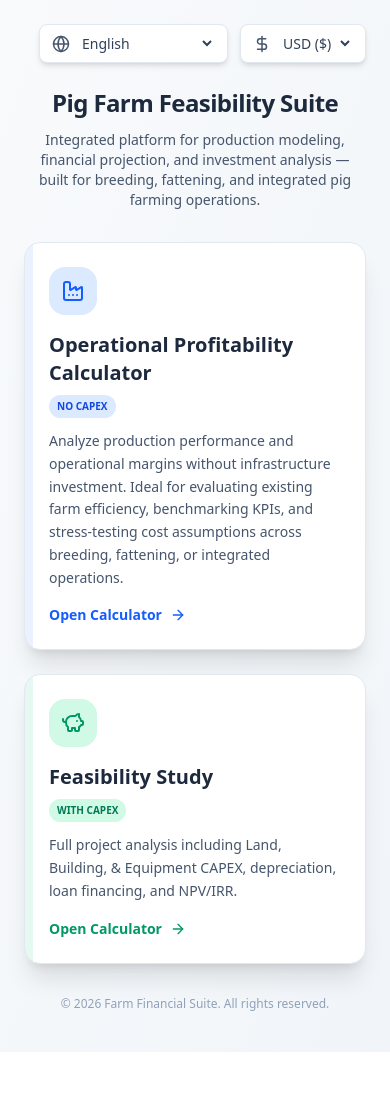
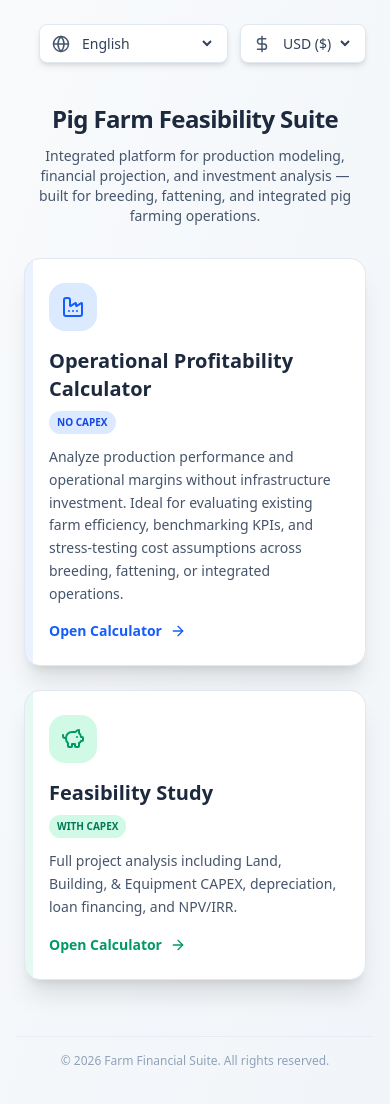
Before and after one commit to straintrack8-afk/FSPigFarm, a React (Vite) app: page / in a window 390 px wide. Shown: the top 1104 px of the page. Before the commit the page ends 1052 px from the top, so only its background shows below. Built offline with nearby package versions, Linux system fonts and the light colour scheme.

Commit message:
Fix(root): add extra padding in WelcomePage to prevent overlapping on mobile

```diff
--- a/src/WelcomePage.jsx
+++ b/src/WelcomePage.jsx
@@ -71,7 +71,7 @@ export default function WelcomePage({ onSelectMode }) {
     const t = welcomeTranslations[language];
 
     return (
-        <div className="min-h-screen bg-gradient-to-br from-slate-50 to-slate-100 flex flex-col items-center py-6 sm:py-12 p-4 relative">
+        <div className="min-h-screen bg-gradient-to-br from-slate-50 to-slate-100 flex flex-col items-center py-6 sm:py-12 p-4 relative pb-12 sm:pb-16">
             {/* Language and Currency Selector - Top Right */}
             <div className="absolute top-6 right-6 flex items-center gap-3">
                 {/* Language Selector */}
@@ -103,7 +103,7 @@ export default function WelcomePage({ onSelectMode }) {
                 </div>
             </div>
 
-            <div className="max-w-4xl w-full mt-16 sm:mt-12 mb-auto flex-grow flex flex-col justify-center">
+            <div className="max-w-4xl w-full mt-20 sm:mt-16 mb-auto flex-grow flex flex-col justify-center">
                 <div className="text-center mb-8 px-2">
                     <h1 className="text-2xl sm:text-4xl md:text-5xl font-extrabold text-slate-800 mb-3 sm:mb-4 tracking-tight leading-tight">
                         {t.title}
@@ -113,7 +113,7 @@ export default function WelcomePage({ onSelectMode }) {
                     </p>
                 </div>
 
-                <div className="grid grid-cols-1 md:grid-cols-2 gap-6 px-2 sm:px-0 flex-grow">
+                <div className="grid grid-cols-1 md:grid-cols-2 gap-6 px-2 sm:px-0 flex-grow mb-6 sm:mb-8">
                     {/* Option 1: No CAPEX (Production Calculator) */}
                     <button
                         onClick={() => onSelectMode('production')}
@@ -165,7 +165,7 @@ export default function WelcomePage({ onSelectMode }) {
                     </button>
                 </div>
 
-                <div className="mt-8 text-center text-slate-400 text-xs sm:text-sm pb-4">
+                <div className="mt-8 sm:mt-12 text-center text-slate-400 text-xs sm:text-sm pt-4 border-t border-slate-200/60 pb-8 sm:pb-0">
                     {t.footer}
                 </div>
             </div>
```
